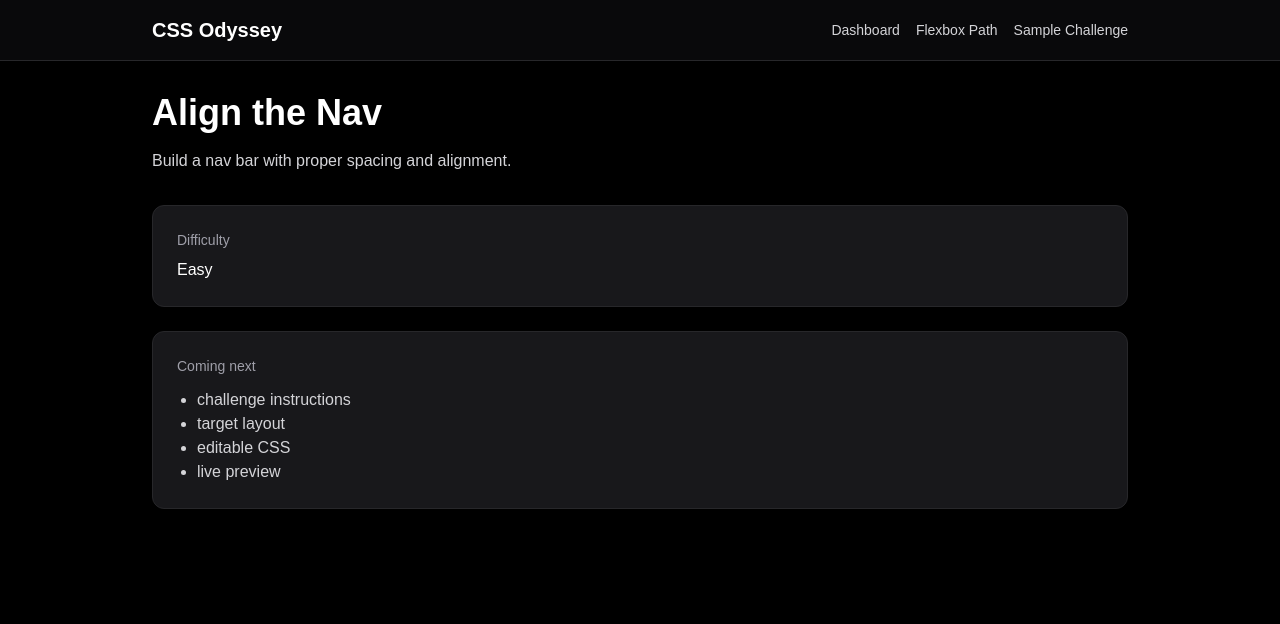
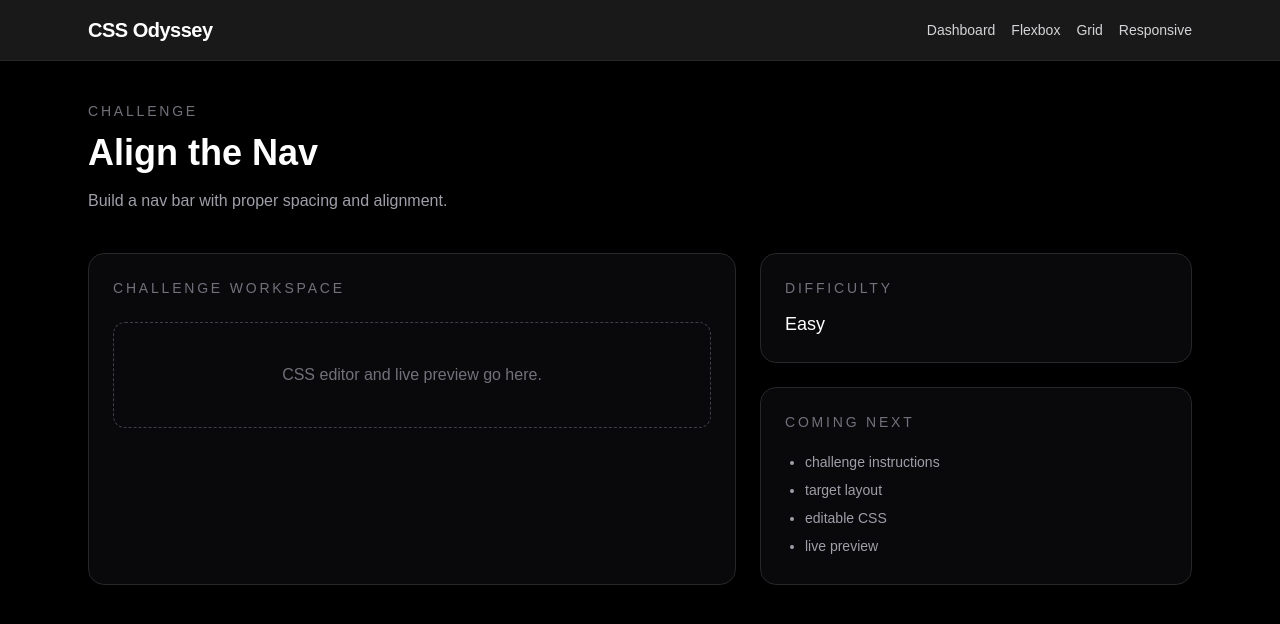
Before and after one commit to virginiasicuriello/css-odyssey, a Next.js app: page /challenge/align-the-nav in a window 1280 px wide. Shown: the top 624 px of the page. Built offline with nearby package versions, Linux system fonts and the light colour scheme.

Commit message:
Clean homepage and internal page layouts

```diff
--- a/app/challenge/[slug]/page.tsx
+++ b/app/challenge/[slug]/page.tsx
@@ -30,23 +30,50 @@ export default async function ChallengePage({
     <>
       <AppHeader />
       <PageShell>
-        <h1 className="text-4xl font-bold">{challenge.title}</h1>
+        <div className="mb-10">
+          <p className="text-sm uppercase tracking-[0.2em] text-zinc-500">
+            Challenge
+          </p>
 
-        <p className="mt-4 text-zinc-300">{challenge.description}</p>
+          <h1 className="mt-3 text-4xl font-bold">{challenge.title}</h1>
 
-        <div className="mt-8 rounded-xl border border-zinc-800 bg-zinc-900 p-6">
-          <p className="text-sm text-zinc-400">Difficulty</p>
-          <p className="mt-2 text-white capitalize">{challenge.difficulty}</p>
+          <p className="mt-4 max-w-2xl text-zinc-400">
+            {challenge.description}
+          </p>
         </div>
 
-        <div className="mt-6 rounded-xl border border-zinc-800 bg-zinc-900 p-6">
-          <p className="text-sm text-zinc-400">Coming next</p>
-          <ul className="mt-3 list-disc pl-5 text-zinc-300">
-            <li>challenge instructions</li>
-            <li>target layout</li>
-            <li>editable CSS</li>
-            <li>live preview</li>
-          </ul>
+        <div className="grid gap-6 lg:grid-cols-[1.2fr_0.8fr]">
+          <div className="rounded-2xl border border-zinc-800 bg-zinc-950 p-6">
+            <p className="text-sm uppercase tracking-[0.2em] text-zinc-500">
+              Challenge Workspace
+            </p>
+            <div className="mt-6 rounded-xl border border-dashed border-zinc-700 p-10 text-center text-zinc-500">
+              CSS editor and live preview go here.
+            </div>
+          </div>
+
+          <div className="space-y-6">
+            <div className="rounded-2xl border border-zinc-800 bg-zinc-950 p-6">
+              <p className="text-sm uppercase tracking-[0.2em] text-zinc-500">
+                Difficulty
+              </p>
+              <p className="mt-3 text-lg capitalize text-white">
+                {challenge.difficulty}
+              </p>
+            </div>
+
+            <div className="rounded-2xl border border-zinc-800 bg-zinc-950 p-6">
+              <p className="text-sm uppercase tracking-[0.2em] text-zinc-500">
+                Coming Next
+              </p>
+              <ul className="mt-4 list-disc pl-5 text-sm leading-7 text-zinc-400">
+                <li>challenge instructions</li>
+                <li>target layout</li>
+                <li>editable CSS</li>
+                <li>live preview</li>
+              </ul>
+            </div>
+          </div>
         </div>
       </PageShell>
     </>
--- a/app/dashboard/page.tsx
+++ b/app/dashboard/page.tsx
@@ -8,21 +8,31 @@ export default function DashboardPage() {
     <>
       <AppHeader />
       <PageShell>
-        <h1 className="text-4xl font-bold">Dashboard</h1>
+        <div className="mb-10">
+          <p className="text-sm uppercase tracking-[0.2em] text-zinc-500">
+            Dashboard
+          </p>
+          <h1 className="mt-3 text-4xl font-bold tracking-tight">
+            Pick your next training path
+          </h1>
+          <p className="mt-4 max-w-2xl text-zinc-400">
+            Focus on one layout system at a time and progress through visual
+            challenges.
+          </p>
+        </div>
 
-        <p className="mt-4 text-zinc-300">
-          Choose a learning path and start training.
-        </p>
-
-        <div className="mt-8 grid gap-4 sm:grid-cols-2 lg:grid-cols-3">
+        <div className="grid gap-4 sm:grid-cols-2 lg:grid-cols-3">
           {paths.map((path) => (
             <Link
               key={path.slug}
               href={`/path/${path.slug}`}
-              className="rounded-xl border border-zinc-800 bg-zinc-900 p-6 transition hover:border-zinc-600"
+              className="rounded-2xl border border-zinc-800 bg-zinc-950 p-6 transition hover:border-zinc-600 hover:bg-zinc-900"
             >
-              <h2 className="text-xl font-semibold">{path.title}</h2>
-              <p className="mt-2 text-sm text-zinc-400">
+              <p className="text-xs uppercase tracking-[0.2em] text-zinc-500">
+                Path
+              </p>
+              <h2 className="mt-3 text-2xl font-semibold">{path.title}</h2>
+              <p className="mt-3 text-sm leading-6 text-zinc-400">
                 {path.description}
               </p>
             </Link>
--- a/app/page.tsx
+++ b/app/page.tsx
@@ -4,39 +4,66 @@ import { paths } from "../lib/challenges";
 export default function Home() {
   return (
     <main className="min-h-screen bg-black text-white">
-      <div className="mx-auto max-w-5xl px-6 py-20">
-        <div className="text-center">
-          <h1 className="text-5xl font-bold">CSS Odyssey</h1>
-
-          <p className="mt-4 text-lg text-zinc-300">
-            Master CSS layout like a game.
+      <section className="border-b border-zinc-900">
+        <div className="mx-auto max-w-6xl px-6 py-24">
+          <div className="max-w-3xl">
+            <p className="text-sm uppercase tracking-[0.2em] text-zinc-500">
+              AI-assisted full-stack project
             </p>
 
-          <div className="mt-8 flex justify-center">
+            <h1 className="mt-4 text-5xl font-bold tracking-tight sm:text-6xl">
+              CSS Odyssey
+            </h1>
+
+            <p className="mt-6 max-w-2xl text-lg text-zinc-300">
+              Master CSS layout through game-like challenges focused on
+              Flexbox, Grid, and Responsive Design.
+            </p>
+
+            <div className="mt-8 flex flex-col gap-4 sm:flex-row">
               <Link
                 href="/dashboard"
                 className="rounded-lg bg-white px-6 py-3 font-medium text-black"
               >
-              Go to Dashboard
+                Enter Dashboard
+              </Link>
+
+              <Link
+                href="/path/flexbox"
+                className="rounded-lg border border-zinc-700 px-6 py-3 font-medium text-white"
+              >
+                Start Flexbox Path
               </Link>
             </div>
           </div>
+        </div>
+      </section>
 
-        <div className="mt-16 grid gap-4 sm:grid-cols-2 lg:grid-cols-3">
+      <section>
+        <div className="mx-auto max-w-6xl px-6 py-16">
+          <div className="mb-8">
+            <h2 className="text-2xl font-semibold">Core Paths</h2>
+            <p className="mt-2 text-zinc-400">
+              Train the layout skills that matter most.
+            </p>
+          </div>
+
+          <div className="grid gap-4 sm:grid-cols-2 lg:grid-cols-3">
             {paths.map((path) => (
               <Link
                 key={path.slug}
                 href={`/path/${path.slug}`}
-              className="rounded-xl border border-zinc-800 bg-zinc-900 p-6 transition hover:border-zinc-600"
+                className="rounded-2xl border border-zinc-800 bg-zinc-950 p-6 transition hover:border-zinc-600 hover:bg-zinc-900"
               >
-              <h2 className="text-xl font-semibold">{path.title}</h2>
-              <p className="mt-2 text-sm text-zinc-400">
+                <h3 className="text-xl font-semibold">{path.title}</h3>
+                <p className="mt-3 text-sm leading-6 text-zinc-400">
                   {path.description}
                 </p>
               </Link>
             ))}
           </div>
         </div>
+      </section>
     </main>
   );
 }
--- a/app/path/[slug]/page.tsx
+++ b/app/path/[slug]/page.tsx
@@ -30,25 +30,30 @@ export default async function PathPage({ params }: PathPageProps) {
     <>
       <AppHeader />
       <PageShell>
-        <h1 className="text-4xl font-bold">{path.title}</h1>
+        <div className="mb-10">
+          <p className="text-sm uppercase tracking-[0.2em] text-zinc-500">
+            Path
+          </p>
+          <h1 className="mt-3 text-4xl font-bold">{path.title}</h1>
+          <p className="mt-4 max-w-2xl text-zinc-400">{path.description}</p>
+        </div>
 
-        <p className="mt-4 text-zinc-300">{path.description}</p>
-
-        <div className="mt-8 grid gap-4">
+        <div className="grid gap-4">
           {pathChallenges.map((challenge) => (
             <Link
               key={challenge.slug}
               href={`/challenge/${challenge.slug}`}
-              className="rounded-xl border border-zinc-800 bg-zinc-900 p-6 transition hover:border-zinc-600"
+              className="rounded-2xl border border-zinc-800 bg-zinc-950 p-6 transition hover:border-zinc-600 hover:bg-zinc-900"
             >
               <div className="flex items-center justify-between gap-4">
                 <h2 className="text-xl font-semibold">{challenge.title}</h2>
-                <span className="rounded-full border border-zinc-700 px-3 py-1 text-xs uppercase text-zinc-400">
+
+                <span className="rounded-full border border-zinc-700 px-3 py-1 text-xs uppercase tracking-wide text-zinc-400">
                   {challenge.difficulty}
                 </span>
               </div>
 
-              <p className="mt-2 text-sm text-zinc-400">
+              <p className="mt-3 text-sm leading-6 text-zinc-400">
                 {challenge.description}
               </p>
             </Link>
--- a/components/app-header.tsx
+++ b/components/app-header.tsx
@@ -2,16 +2,28 @@ import Link from "next/link";
 
 export default function AppHeader() {
   return (
-    <header className="border-b border-zinc-800 bg-zinc-950 text-white">
-      <div className="mx-auto flex max-w-5xl items-center justify-between px-6 py-4">
-        <Link href="/" className="text-xl font-bold">
+    <header className="border-b border-zinc-800 bg-black/90 text-white backdrop-blur">
+      <div className="mx-auto flex max-w-6xl items-center justify-between px-6 py-4">
+        <Link href="/" className="text-xl font-bold tracking-tight">
           CSS Odyssey
         </Link>
 
-        <nav className="flex gap-4 text-sm text-zinc-300">
-          <Link href="/dashboard">Dashboard</Link>
-          <Link href="/path/flexbox">Flexbox Path</Link>
-          <Link href="/challenge/center-the-orb">Sample Challenge</Link>
+        <nav className="flex items-center gap-4 text-sm text-zinc-300">
+          <Link href="/dashboard" className="transition hover:text-white">
+            Dashboard
+          </Link>
+
+          <Link href="/path/flexbox" className="transition hover:text-white">
+            Flexbox
+          </Link>
+
+          <Link href="/path/grid" className="transition hover:text-white">
+            Grid
+          </Link>
+
+          <Link href="/path/responsive" className="transition hover:text-white">
+            Responsive
+          </Link>
         </nav>
       </div>
     </header>
--- a/components/page-shell.tsx
+++ b/components/page-shell.tsx
@@ -7,7 +7,7 @@ type PageShellProps = {
 export default function PageShell({ children }: PageShellProps) {
   return (
     <main className="min-h-screen bg-black text-white">
-      <div className="mx-auto max-w-5xl px-6 py-8">{children}</div>
+      <div className="mx-auto max-w-6xl px-6 py-10">{children}</div>
     </main>
   );
 }
```
Lines whose indentation alone changed are shown as unchanged.
